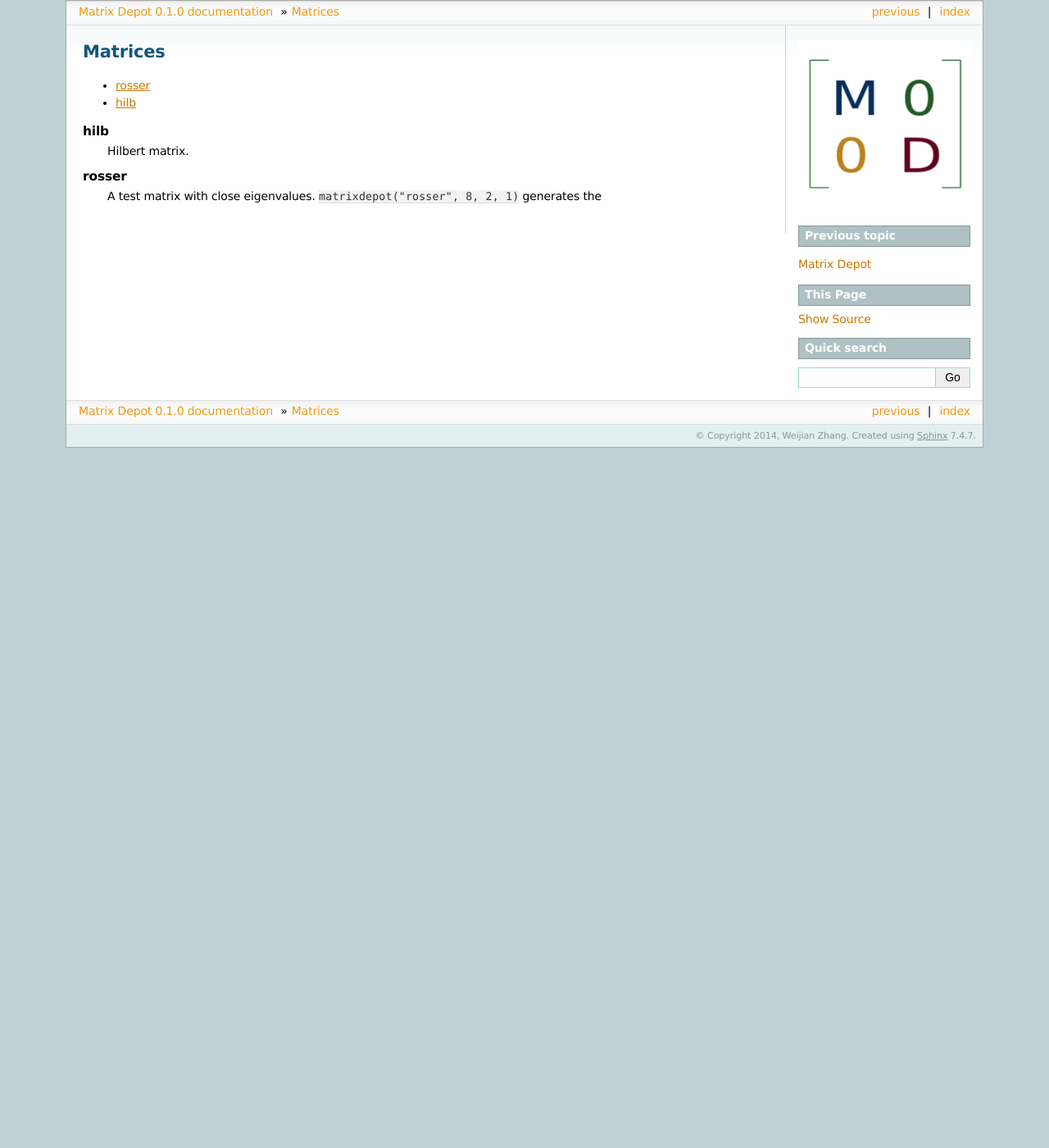
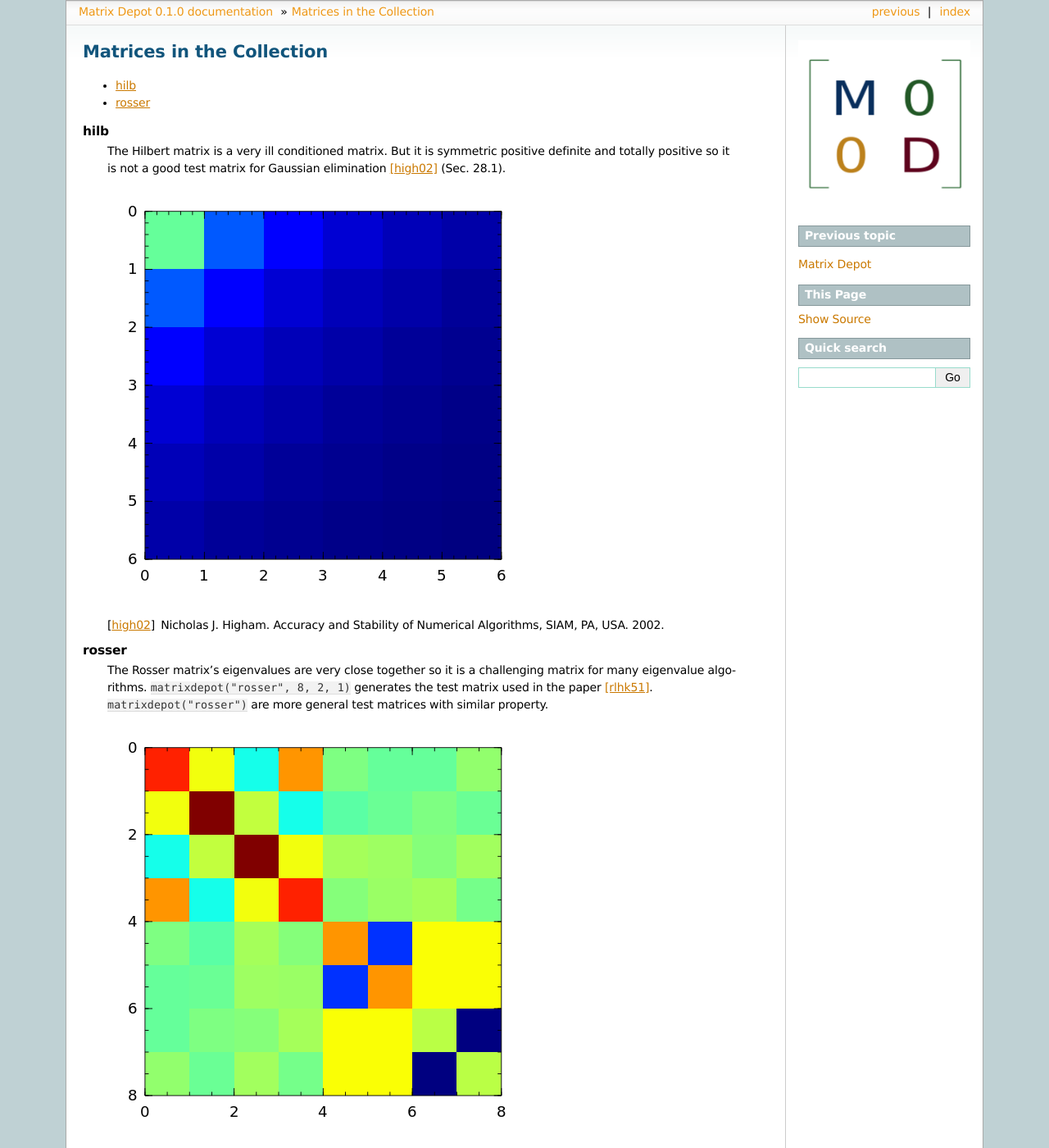
Before and after one commit to JuliaLinearAlgebra/MatrixDepot.jl, a Sphinx documentation site: the page built from doc/matrices.rst, in a window 1280 px wide and 1400 px high. Shown: the whole window at 82% size. Built offline with Sphinx 7.4.7, drawn with Linux system fonts in a browser that asks for light colours; some of the changed text lies outside the part shown.

Commit message:
update doc for hilb and rosser matrix

```diff
--- a/doc/index.rst
+++ b/doc/index.rst
@@ -34,11 +34,11 @@ Install
 
 To install the release version, type::
 
-  Pkg.add("MatrixDepot")
+  julia> Pkg.add("MatrixDepot")
 
 To install the latest development version, type::
 
-  Pkg.clone("MatrixDepot")
+  julia> Pkg.clone("MatrixDepot")
 
 .. _usage:
 
--- a/doc/matrices.rst
+++ b/doc/matrices.rst
@@ -1,12 +1,12 @@
 
 .. _matrices:
 
-Matrices
---------
+Matrices in the Collection
+--------------------------
 
+
+* :term:`hilb`
 * :term:`rosser`
-* :term:`hilb`
-
 
 
 .. glossary::
@@ -14,8 +14,23 @@ Matrices
 
 
    rosser
-      A test matrix with close eigenvalues.
-      ``matrixdepot("rosser", 8, 2, 1)`` generates the
+      The Rosser matrix's eigenvalues are very close together so it is
+      a challenging matrix for many eigenvalue algorithms.
+      ``matrixdepot("rosser", 8, 2, 1)`` generates the test matrix used
+      in the paper [rlhk51]_. ``matrixdepot("rosser")`` are more general
+      test matrices with similar property.
+
+      .. image:: images/rosser.png
+
+      .. [rlhk51] Rosser, Lanczos, Hestenes and Karush, J. Res. Natl.
+		  Bur. Stand. Vol. 47 (1951), pp291-297. `Archive <https://archive.org/details/jresv47n4p291>`_
 
    hilb
-      Hilbert matrix.
+      The Hilbert matrix is a very ill conditioned matrix. But it is
+      symmetric positive definite and totally positive so it is not a good
+      test matrix for Gaussian elimination [high02]_ (Sec. 28.1).
+
+      .. image:: images/hilb.png
+
+      .. [high02] Nicholas J. Higham. Accuracy and Stability of
+		  Numerical Algorithms, SIAM, PA, USA. 2002.
```
Also changed, not shown: doc/images/hilb.png (added), doc/images/rosser.png (added).
